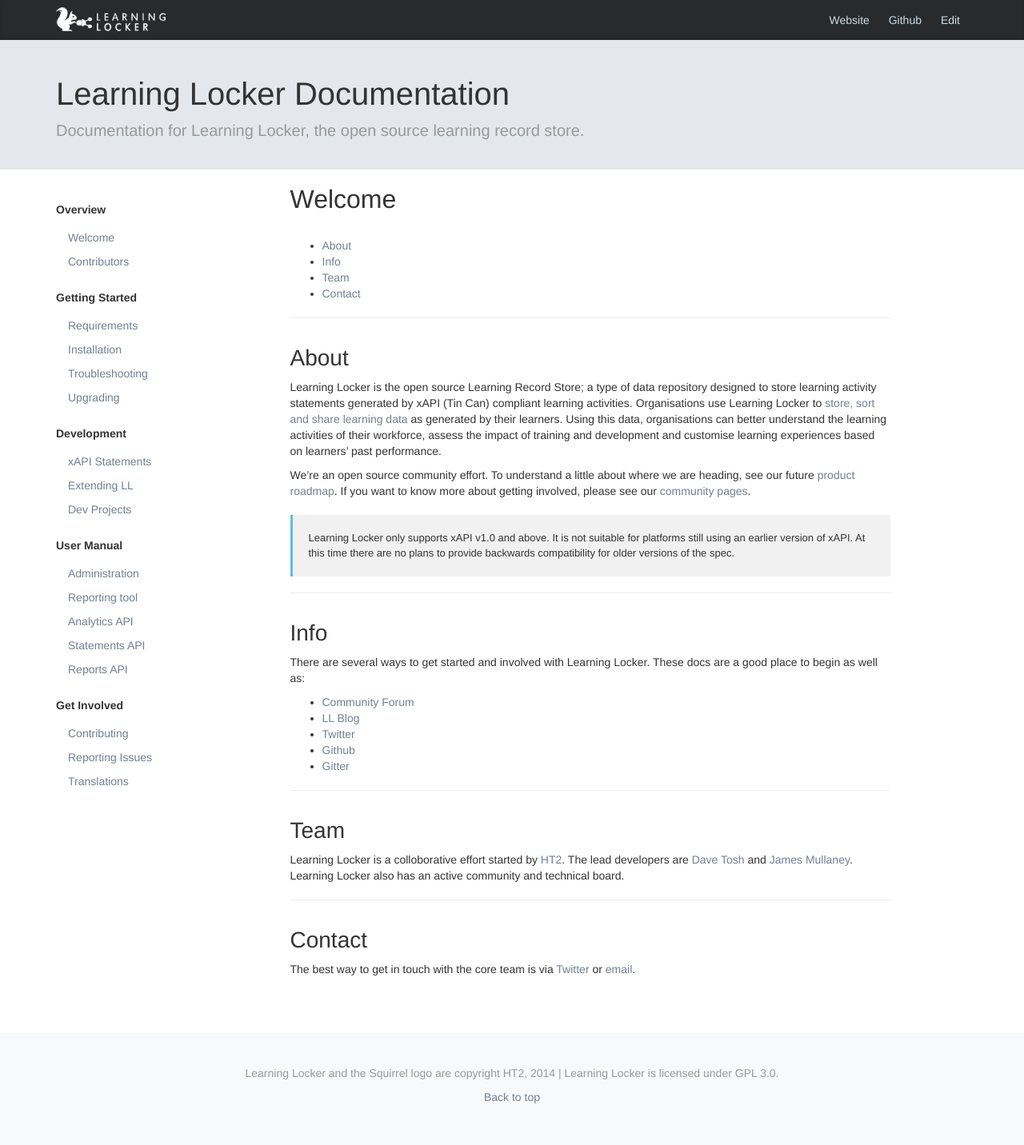
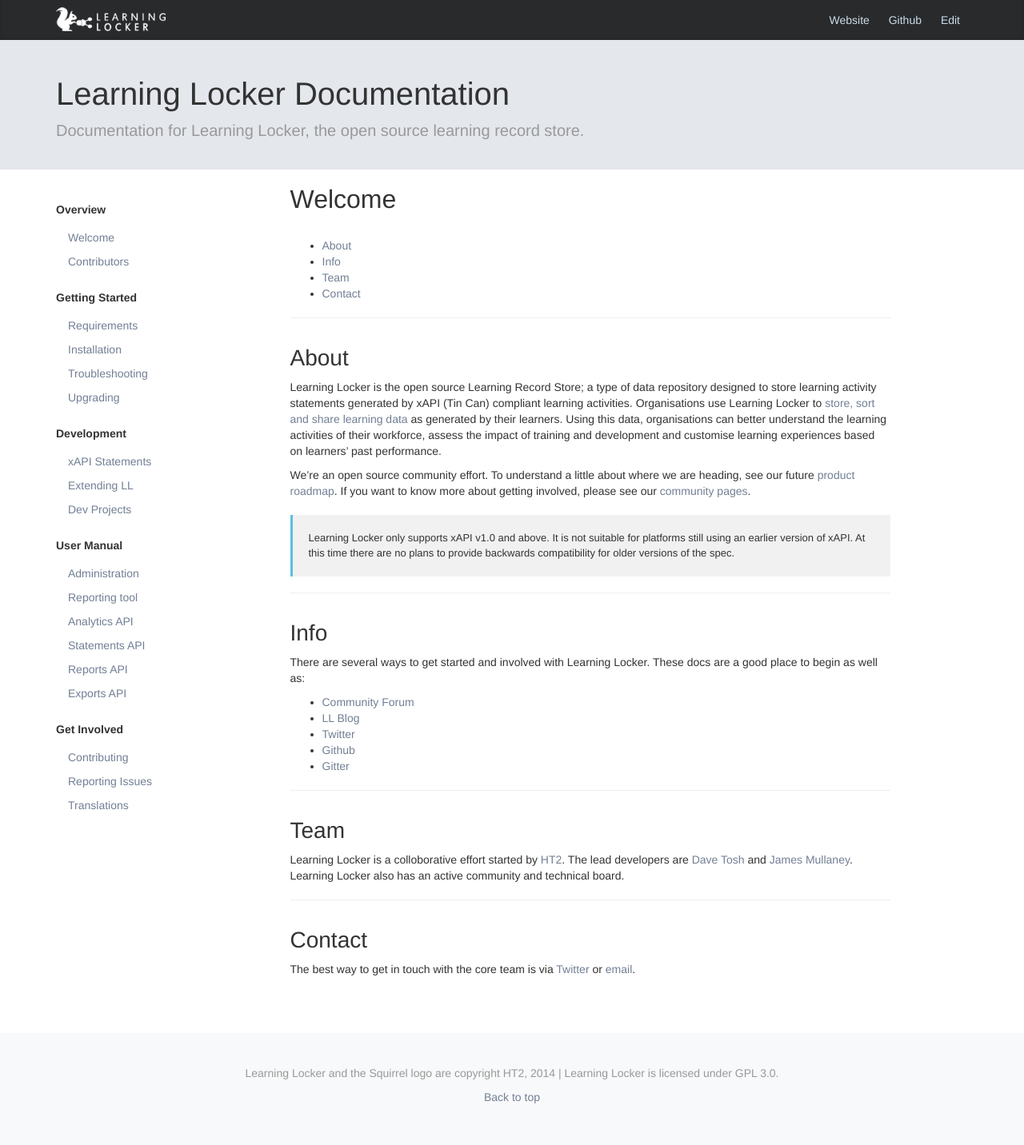
Before and after one commit to LearningLocker/docs, a Jekyll site: the page built from index.md, in a window 1280 px wide. Shown: the whole page at 80% size. Built offline with Jekyll 4.4.1, drawn with Linux system fonts in a browser that asks for light colours; nearby versions of some CDN libraries.

Commit message:
Links to Exports API.

```diff
--- a/_layouts/default.html
+++ b/_layouts/default.html
@@ -43,6 +43,7 @@
                     <li><a href="{{ "/analytics_api" | prepend: site.baseurl }}">Analytics API</a></li>
                     <li><a href="{{ "/statements_api" | prepend: site.baseurl }}">Statements API</a></li>
                     <li><a href="{{ "/report_api" | prepend: site.baseurl }}">Reports API</a></li>
+                    <li><a href="{{ "/exports_api" | prepend: site.baseurl }}">Exports API</a></li>
                 </ul>
                 <div class="sidebar-title">
                     Get Involved
```
